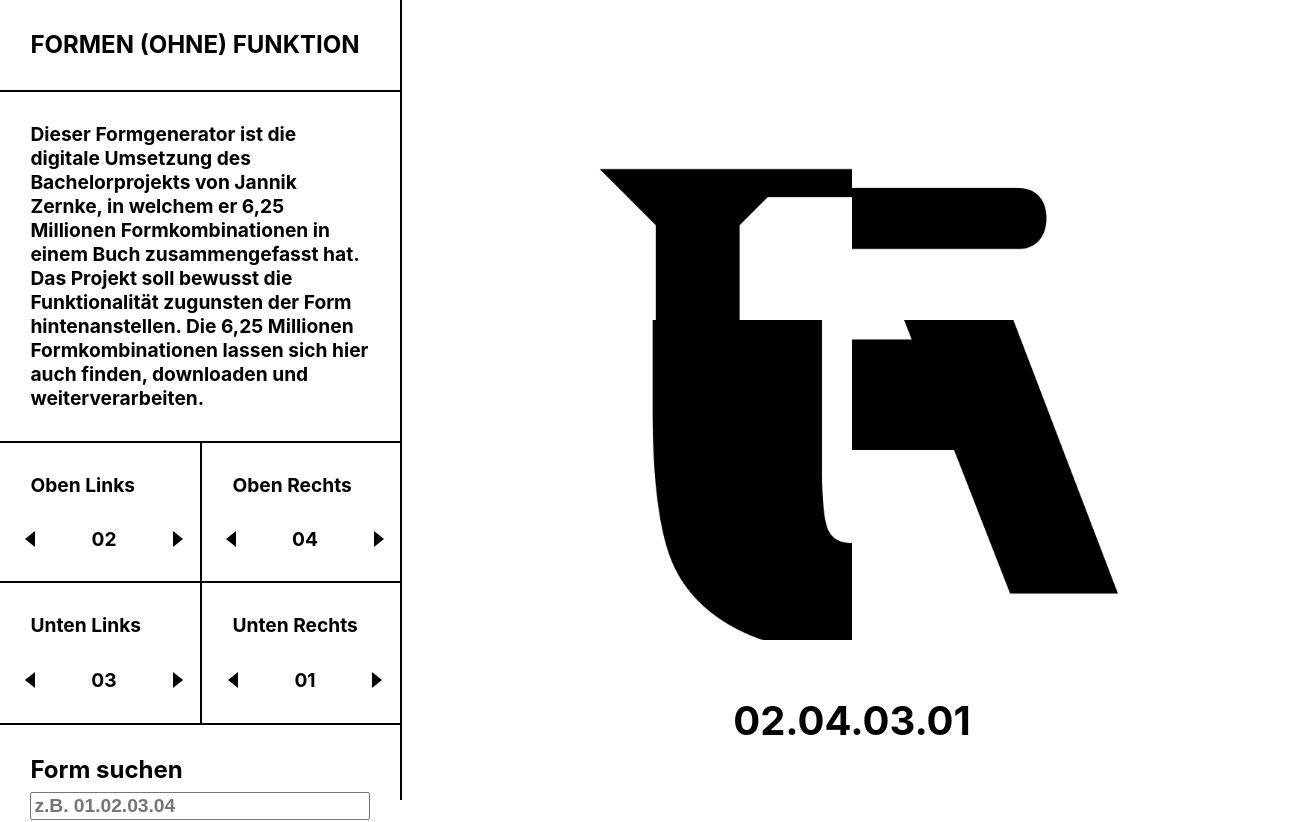
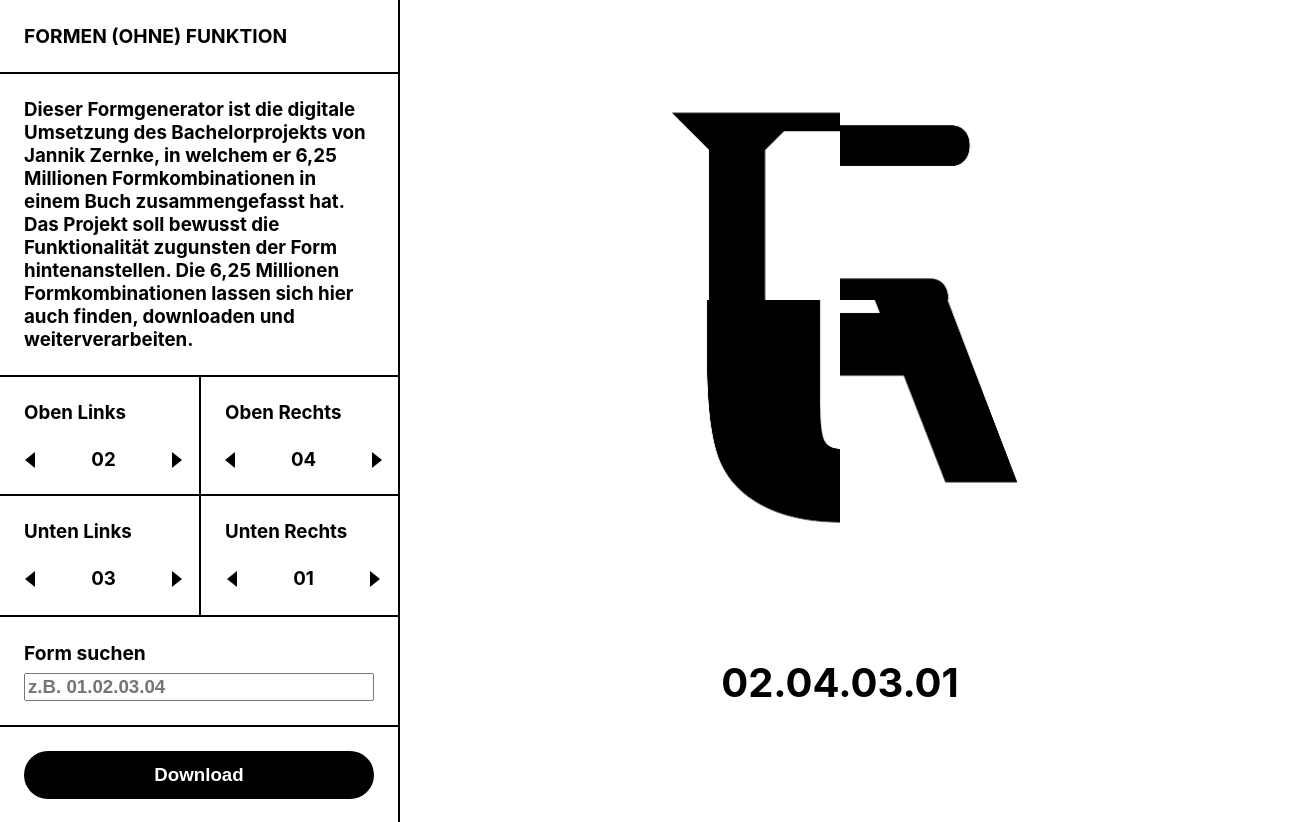
Before and after one commit to jandriescher/formen-ohne-funktion, a React (Create React App) app: page / in a window 1280 px wide. Shown: the top 822 px of the page, 1302 px wide, since content can reach past the window. Built offline with nearby package versions, Linux system fonts and the light colour scheme.

Commit message:
css improvements

```diff
--- a/src/App.js
+++ b/src/App.js
@@ -7,7 +7,7 @@ const AppContainer = styled.div`
   height: 100vh;
   display: grid;
   grid-template-columns: [first] 400px [line2] auto [end];
-  grid-template-rows: [row1-start] 100% [last-line];
+  grid-template-rows: [row1-start] auto [last-line];
 `
 
 const App = () => {
--- a/src/components/ContentPlane/ImagePlane/ImageGrid/index.js
+++ b/src/components/ContentPlane/ImagePlane/ImageGrid/index.js
@@ -2,8 +2,8 @@ import styled from 'styled-components'
 
 const ImageGridContainer = styled.div`
   display: grid;
-  width: 900px;
-  height: 900px;
+  width: 600px;
+  height: 600px;
   overflow: auto;
   grid-template-columns: [first] 50% [line2] 50% [end];
   grid-template-rows: [row1-start] 50% [row2-start] 50% [last-line];
--- a/src/components/ContentPlane/ImagePlane/index.js
+++ b/src/components/ContentPlane/ImagePlane/index.js
@@ -9,7 +9,6 @@ const ImagePlaneContainer = styled.div`
   align-items: center;
   justify-content: center;
   background-color: white;
-  height: 80%;
 `
 const ImagePlane = () => {
   const { imageKeys } = useContext(ImageDataContext)
--- a/src/components/ContentPlane/index.js
+++ b/src/components/ContentPlane/index.js
@@ -1,13 +1,11 @@
 import styled from 'styled-components'
 import ImageCode from './ImageCode'
 import ImagePlane from './ImagePlane'
-import { styles } from '../../constants'
 
 const ContentPlaneContainer = styled.div`
   display: flex;
   flex-direction: column;
   background-color: white;
-  border-left: ${styles.borders.strength} solid black;
 `
 const ContentPlane = ({ imageKeys }) => {
   return (
--- a/src/components/Sidebar/Download/index.js
+++ b/src/components/Sidebar/Download/index.js
@@ -10,7 +10,6 @@ const DownloadContainer = styled.div`
   flex-direction: column;
   justify-content: center;
   padding: ${styles.spacing.padding};
-  border-bottom: ${styles.borders.strength} solid black;
 `
 
 const Button = styled.button`
--- a/src/components/Sidebar/index.js
+++ b/src/components/Sidebar/index.js
@@ -4,9 +4,11 @@ import Header from './Header'
 import Description from './Description'
 import Search from './Search'
 import Download from './Download'
+import { styles } from '../../constants'
 
 const SideBarContainer = styled.div`
   background-color: white;
+  border-right: ${styles.borders.strength} solid black;
 `
 
 const Sidebar = () => {
--- a/src/constants.js
+++ b/src/constants.js
@@ -6,16 +6,16 @@ const styles = {
   },
   font: {
     heading: {
-      size: '1.5rem',
+      size: '1.2rem',
       weight: 'bold'
     },
     paragraph: {
-      size: '1.2rem',
+      size: '1.17rem',
       weight: 'bold'
     }
   },
   spacing: {
-    padding: '1.9rem'
+    padding: '1.5rem'
   }
 }
 
```
